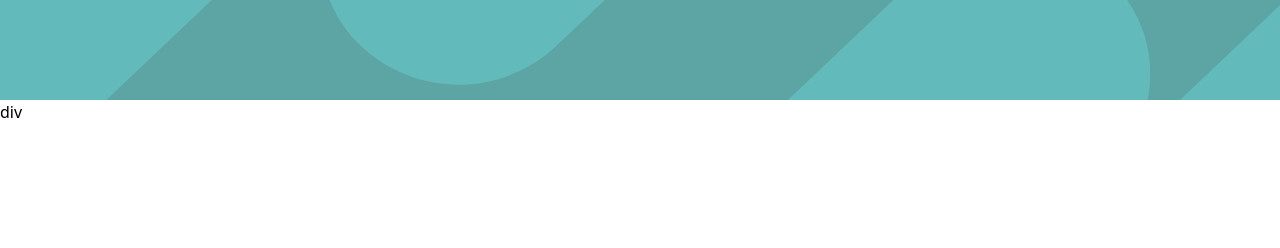
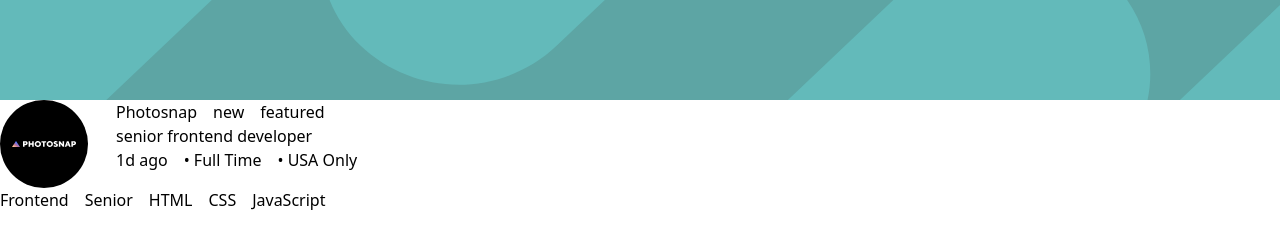
Before and after one commit to mugisha12john/static-job-listings-master-js, a website: page index.html in a window 1280 px wide. Drawn offline with Linux system fonts and the light colour scheme.

Commit message:
feat: create card for holding the job detail but i finished the first two

```diff
--- a/index.html
+++ b/index.html
@@ -20,9 +20,34 @@
       <div
         class="h-25 w-full bg-[url('/images/bg-header-mobile.svg')] md:bg-[url('/images/bg-header-desktop.svg')]"
       ></div>
+      <!-- job cards goes here -->
       <div class="w-full bg-white">
-        <section>
-          div
+        <section class="">
+          <div class="flex space-x-7">
+            <img src="/images/photosnap.svg" alt="photosnap logo" class="" />
+            <!-- more details -->
+            <div>
+              <div class="flex space-x-4">
+                <p>Photosnap</p>
+                <h3>new</h3>
+                <h3>featured</h3>
+              </div>
+              <h3>senior frontend developer</h3>
+              <div class="flex space-x-4">
+                <p>1d ago</p>
+                <p>• Full Time</p>
+                <p>• USA Only</p>
+              </div>
+            </div>
+          </div>
+          <!-- buttons -->
+          <div class="flex space-x-4">
+            <button>Frontend</button>
+            <button>Senior</button>
+            <button>HTML</button>
+            <button>CSS</button>
+            <button>JavaScript</button>
+          </div>
         </section>
       </div>
     </main>
```
Also changed, not shown: src/output.css.
